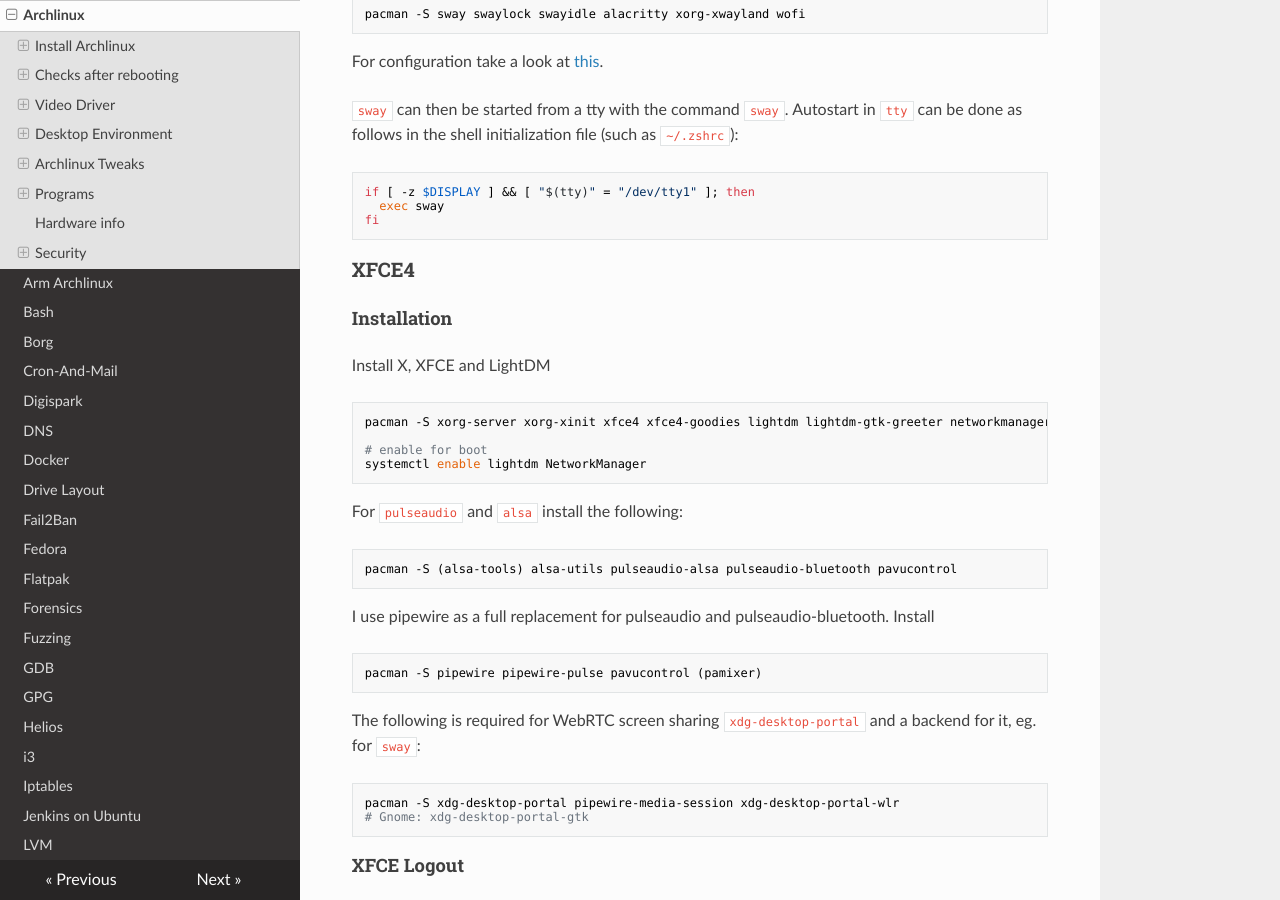
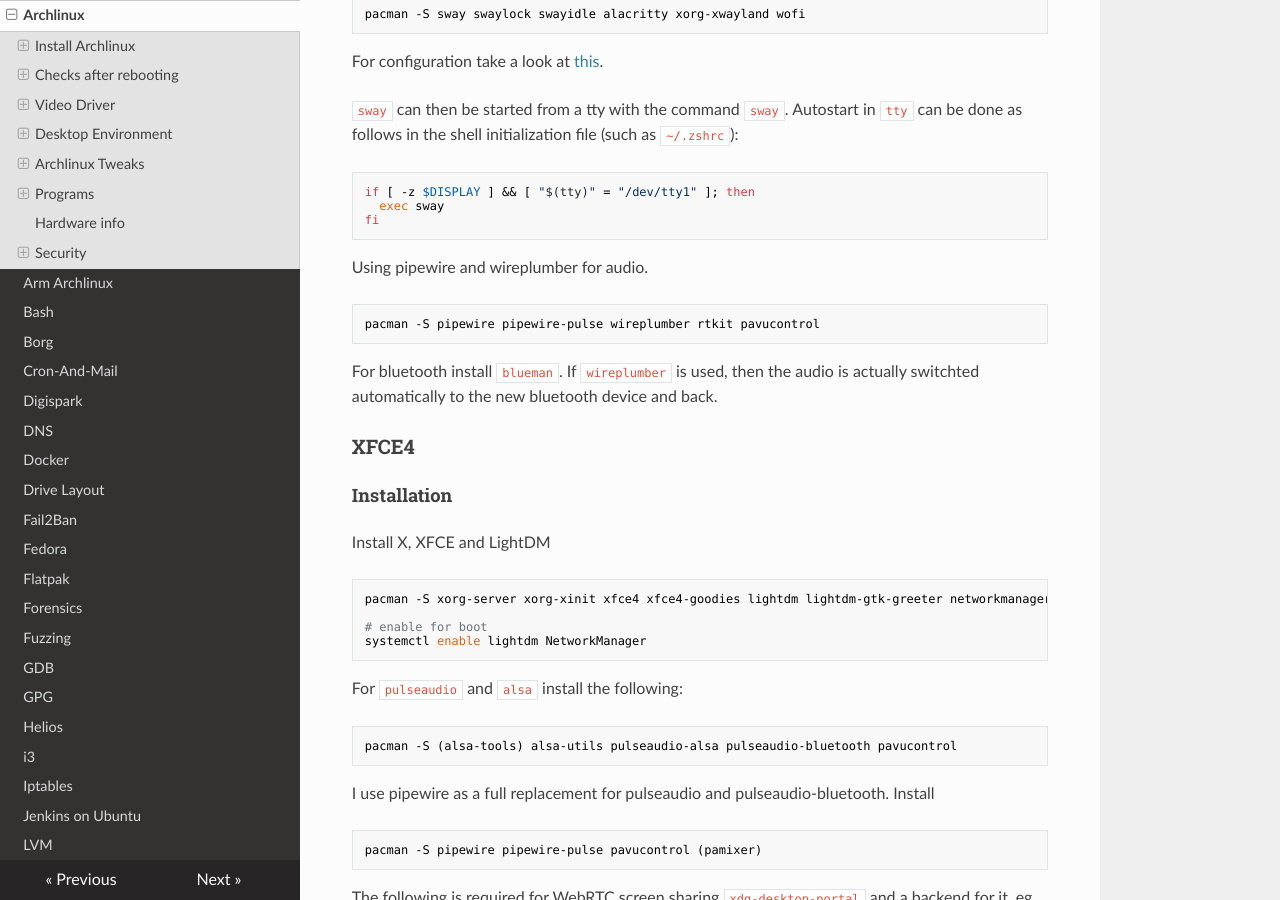
Before and after one commit to Maaxxs/wiki, an MkDocs documentation site: the page built from docs/archlinux.md, in a window 1280 px wide and 900 px high, scrolled down 9956 px. Built offline with MkDocs 1.6.1, drawn with Linux system fonts in a browser that asks for light colours; nearby versions of some CDN libraries.

Commit message:
Add audio setup with sway

````diff
--- a/docs/archlinux.md
+++ b/docs/archlinux.md
@@ -557,6 +557,15 @@ if [ -z $DISPLAY ] && [ "$(tty)" = "/dev/tty1" ]; then
   exec sway
 fi
 ```
+
+Using pipewire and wireplumber for audio.
+
+```sh
+pacman -S pipewire pipewire-pulse wireplumber rtkit pavucontrol
+```
+
+For bluetooth install `blueman`. If `wireplumber` is used, then the audio is
+actually switchted automatically to the new bluetooth device and back.
 
 ### XFCE4
 
````
